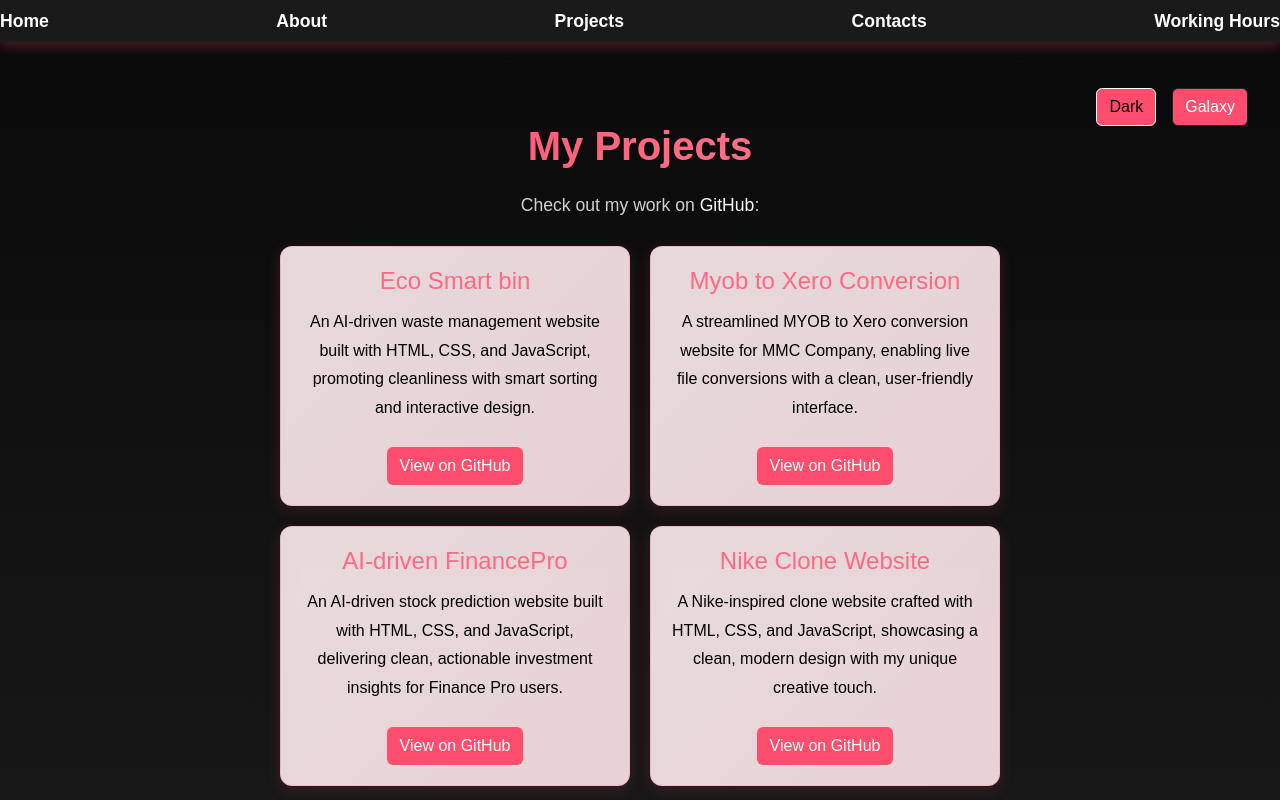
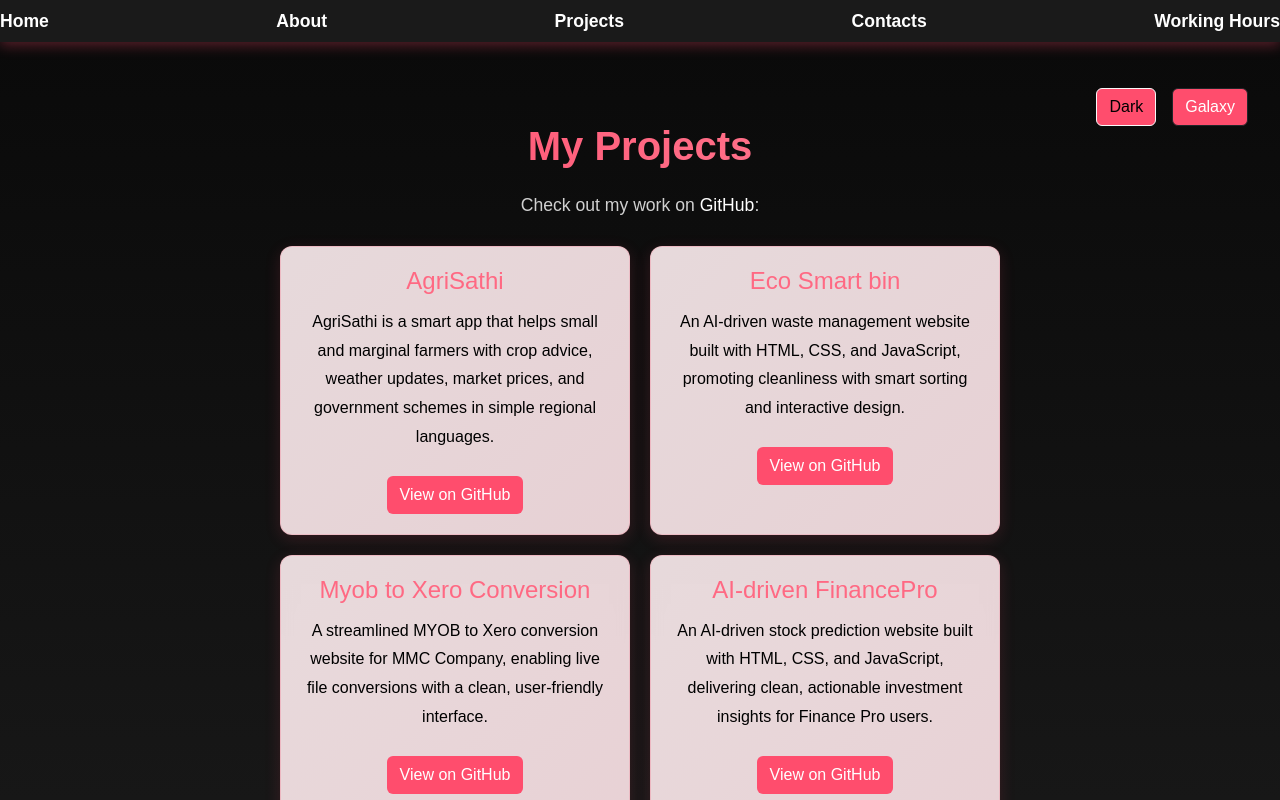
Before and after one commit to lobsangshakya/react_portfolio, a React (Vite) app: page / in a window 1280 px wide. Both pictures are taken after a click on the link "Projects". Shown: the top 800 px of the page. Built offline with nearby package versions, Linux system fonts and the light colour scheme.

Commit message:
Update App.tsx

```diff
--- a/src/App.tsx
+++ b/src/App.tsx
@@ -122,6 +122,20 @@ const Projects: React.FC<SectionProps> = ({ setCurrentSection }) => (
       </p>
       <div className="project-grid">
         <div className="project-card">
+          <h3>AgriSathi</h3>
+          <p>
+            AgriSathi is a smart app that helps small and marginal farmers
+            with crop advice, weather updates, market prices, and government
+            schemes in simple regional languages.
+          </p>
+          <a
+            href="https://github.com/lobsangshakya/AgriSathi-app"
+            className="btn"
+          >
+            View on GitHub
+          </a>
+        </div>
+        <div className="project-card">
           <h3>Eco Smart bin</h3>
           <p>
             An AI-driven waste management website built with HTML, CSS, and
@@ -158,20 +172,6 @@ const Projects: React.FC<SectionProps> = ({ setCurrentSection }) => (
           </p>
           <a
             href="https://github.com/lobsangshakya/AI_driven_FinancePro"
-            className="btn"
-          >
-            View on GitHub
-          </a>
-        </div>
-        <div className="project-card">
-          <h3>Nike Clone Website</h3>
-          <p>
-            A Nike-inspired clone website crafted with HTML, CSS, and
-            JavaScript, showcasing a clean, modern design with my unique
-            creative touch.
-          </p>
-          <a
-            href="https://github.com/lobsangshakya/Shoe-Clone-Website-FE-"
             className="btn"
           >
             View on GitHub
```
